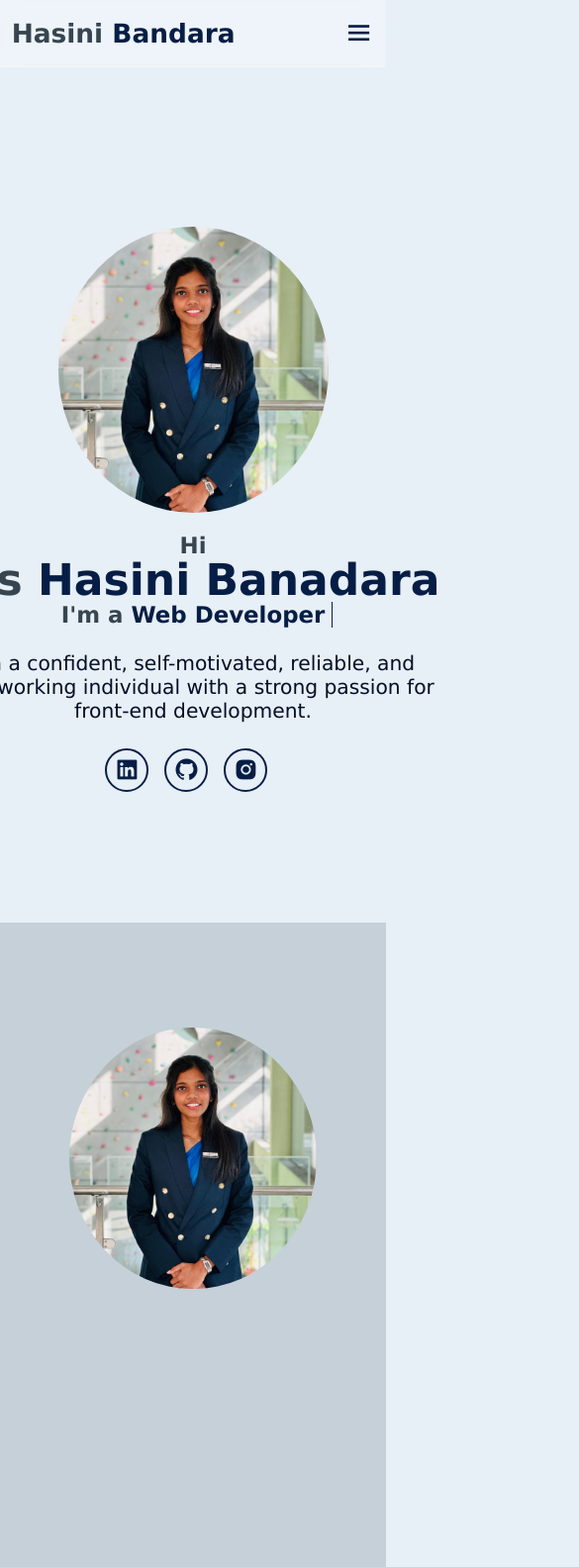
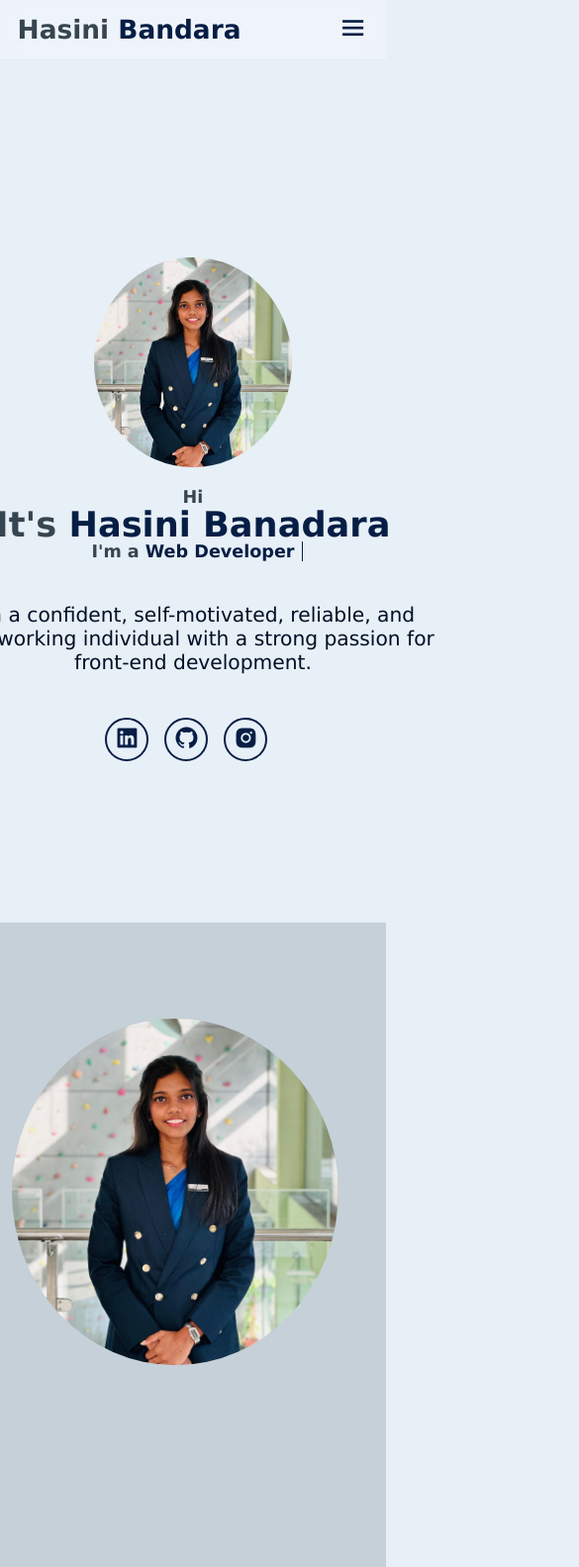
Before and after one commit to HasiniBandara/PORTFOLIO, a plain HTML site: page index.html in a window 390 px wide. Shown: the top 1583 px of the page at 99% size, 585 px wide, since content can reach past the window. Drawn offline with nearby package versions, Linux system fonts and the light colour scheme.

Commit message:
Refactor CSS for improved layout and responsiveness

```diff
--- a/style.css
+++ b/style.css
@@ -132,15 +132,21 @@ span {
 .home-img img {
     position: relative;
     top: 2rem;
-    width: 16vw;
+    width: 50vw;
+        /* adapts to screen size */
+        max-width: 250px;
+        /* prevents huge image on large screens */
+        height: auto;
     border-radius: 56%;
     cursor: pointer;
 }
 
 .home-content p {
     font-size: 2.3rem;
-    font-weight: 500;
-    width: 1000px;
+    width: 100%;
+    max-width: 600px;
+    /* adapt to mobile */
+    margin: 2rem auto;
 }
 
 .social-icons a {
@@ -397,7 +403,7 @@ span {
 
 .skills-container {
     display: grid;
-    grid-template-columns: repeat(6, 1fr);
+    grid-template-columns: repeat(auto-fit, minmax(250px, 1fr));
     align-items: center;
     gap: 2.5rem;
 }
@@ -450,7 +456,6 @@ span {
     color: var(--text-color);
 }
 
-
 .social ul{
     list-style: none;
 }
@@ -496,6 +501,8 @@ span {
     flex-direction: column;
     align-items: center;
     gap: 20px;
+    width: 100%;
+    max-width: 350px;
 }
 
 .personal {
@@ -654,7 +661,6 @@ span {
     .about img {
         width: 64vw;
         margin-top: 1rem;
-        margin-bottom: 3rem;
     }
 
     .projects h2 {
@@ -665,3 +671,52 @@ span {
         grid-template-columns: repeat(1,1fr);
     }
 }
+
+
+
+@media (max-width: 768px) {
+
+    header {
+        padding: 1.5rem 2rem;
+    }
+
+    .home-content h1 {
+        font-size: 4rem;
+    }
+
+    .home-content h3 {
+        font-size: 2rem;
+    }
+
+    .about img,
+    .about-content {
+        width: 90%;
+        margin: auto;
+    }
+
+    .projects-container {
+        grid-template-columns: 1fr;
+        padding: 0 1rem;
+    }
+
+    .skills-container {
+        grid-template-columns: repeat(2, 1fr);
+    }
+
+    .contact .social {
+        flex-direction: column;
+    }
+
+    .social a {
+        width: 60px;
+        height: 60px;
+        font-size: 2rem;
+    }
+
+
+
+    .home-img img {
+        width: 60vw;
+        max-width: 200px;
+    }
+}
```
